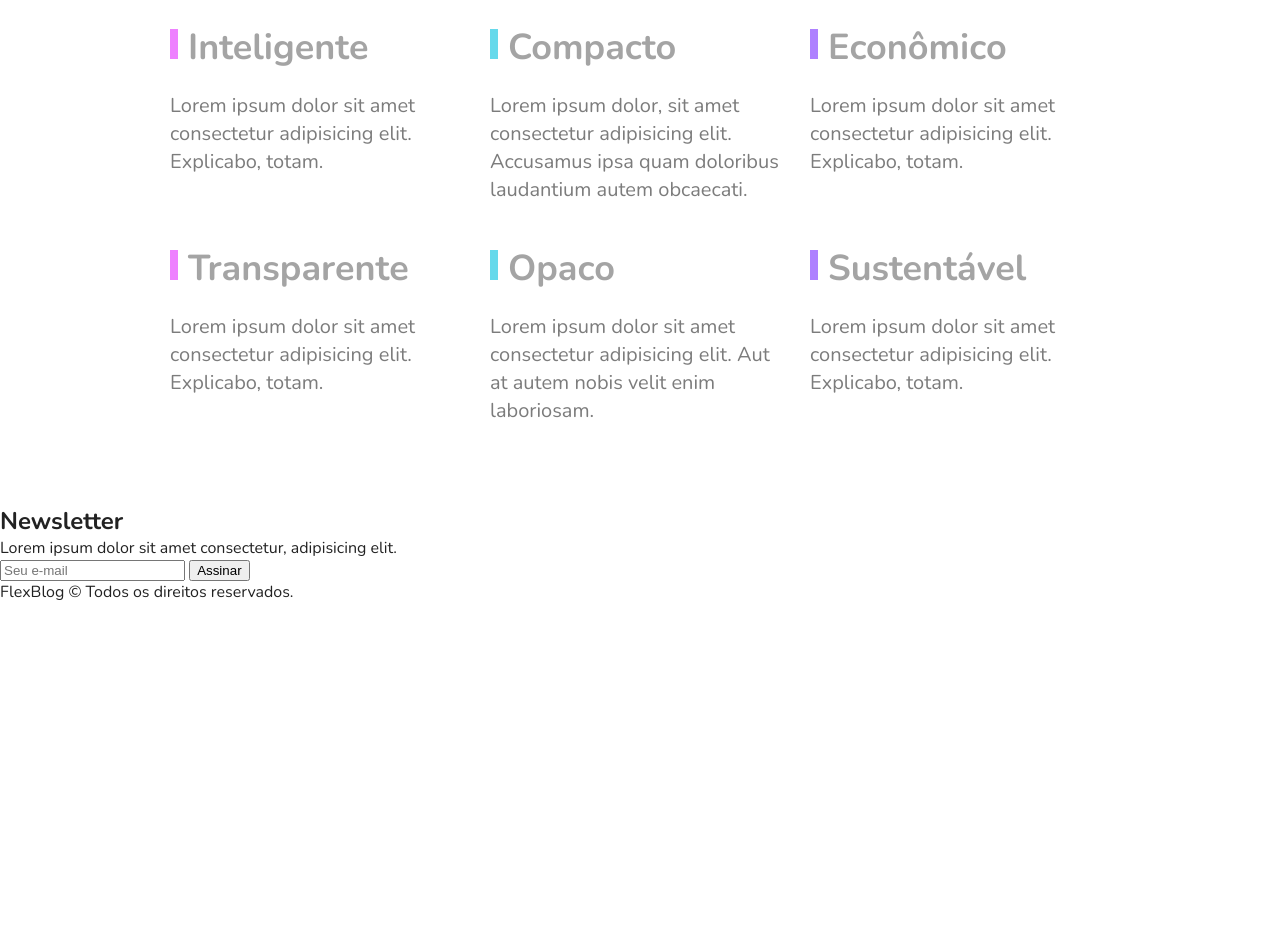
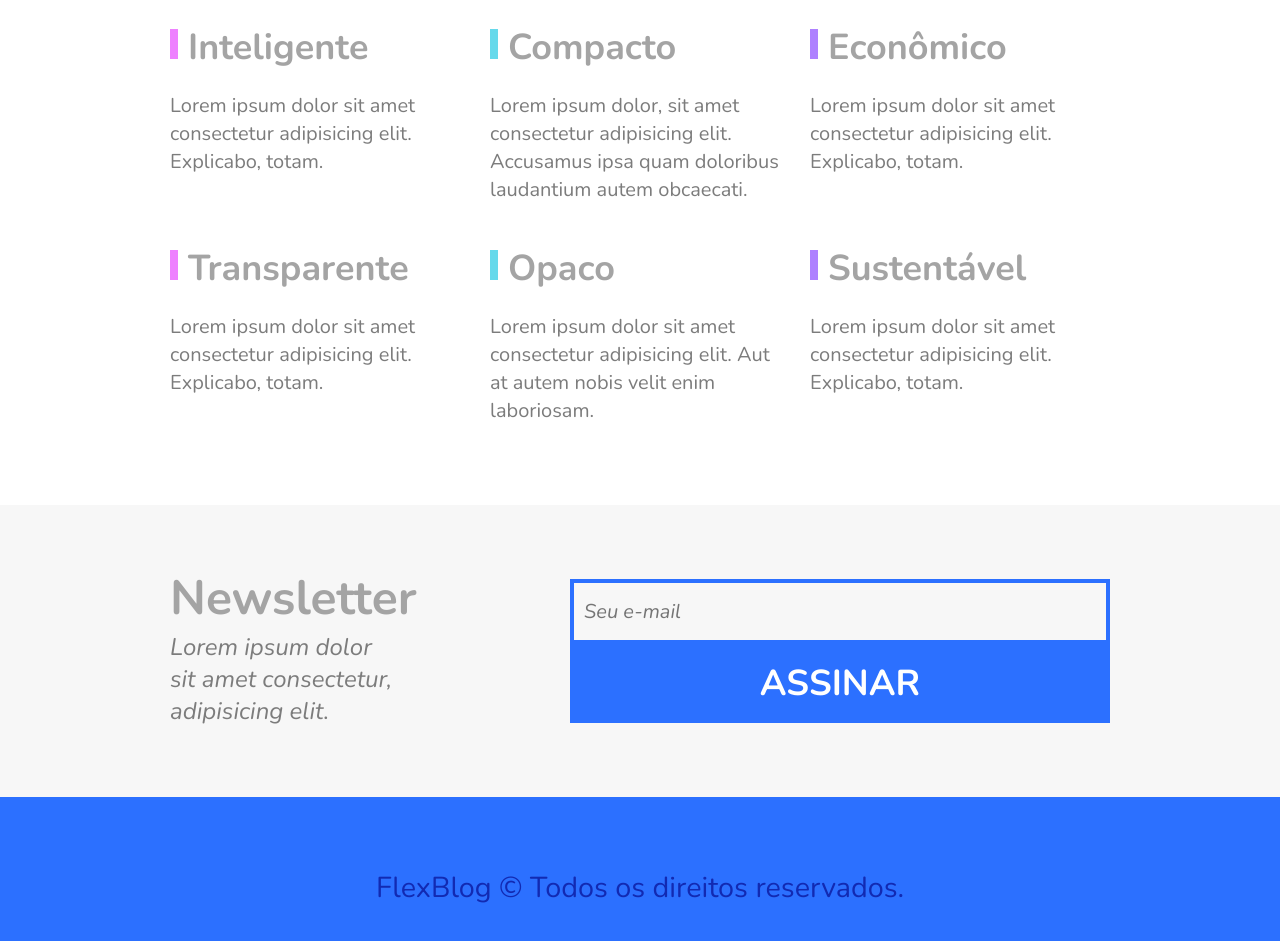
Before and after one commit to ROBERTOCONRADO/FlexBlog, a plain HTML site: page Flex-box Origamid/index.html in a window 1280 px wide. Shown: the part 2645-3586 px from the top of the page. Before the commit the page ends 3248 px from the top, so only its background shows below. Drawn offline with nearby package versions, Linux system fonts and the light colour scheme.

Commit message:
FlexBlog footer concluido

```diff
--- a/Flex-box Origamid/style.css
+++ b/Flex-box Origamid/style.css
@@ -276,4 +276,77 @@ img {
     color: #7c7c7c;
 }
 
-/*  */
+/* newsletter */
+.newsletter {
+    background: #f7f7f7;
+    padding: 60px calc((100% - 960px) / 2 );
+    display: flex;
+    flex-wrap: wrap;
+}
+.newsletter-info {
+    flex: 1 1 240px;
+    margin: 0 10px;
+}
+.newsletter-info h1 {
+    font-size: 3em;
+    color: #a4a4a4;
+}
+.newsletter-info p {
+    font-size: 1.5em;
+    font-style: italic;
+    max-width: 230px;
+    color: #7c7c7c;
+    margin-bottom: 10px;
+}
+
+/* formulario */
+.newsletter-form {
+    flex: 2 1 260px;
+    margin: 0 10px;
+    align-self: center;
+    display: flex;
+    flex-wrap: wrap;
+}
+.newsletter-form input {
+    flex: 3 1 260px;
+    font-size: 1.25em;
+    color: #7c7c7c;
+    font-style: italic;
+    font-family: "Nunito", Arial, Helvetica, sans-serif;
+    border: 4px solid #2c70ff;
+    background: transparent;
+    padding: 15px 10px;
+    margin: 0px;
+    border-radius: 0px;
+}
+.newsletter-form button {
+    flex: 1 1 260px;
+    font-family: "Nunito", Arial, Helvetica, sans-serif;
+    font-size: 2.25em;
+    font-weight: bold;
+    text-transform: uppercase;
+    background: #2c70ff;
+    border: 0px;
+    color: white;
+    margin: 0px;
+    cursor: pointer;
+    padding: 15px 10px;
+}
+@media (max-width: 600px) {
+    .newsletter-form button {
+        font-size: 1.5em;
+    }
+}
+.footer {
+    background: #2c70ff;
+    height: 180px;
+    align-items: center;
+    display: flex;
+}
+footer p {
+    color: #122ab2;
+    flex: 1;
+    text-align: center;
+    font-family: "Nunito", Arial, Helvetica, sans-serif;
+    font-size: 1.8em;
+}
```
